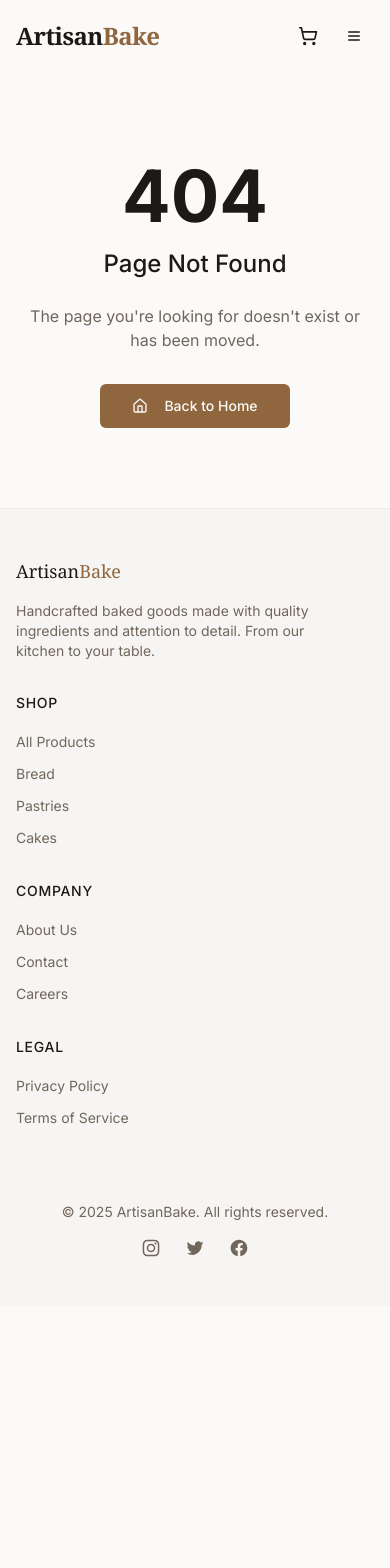
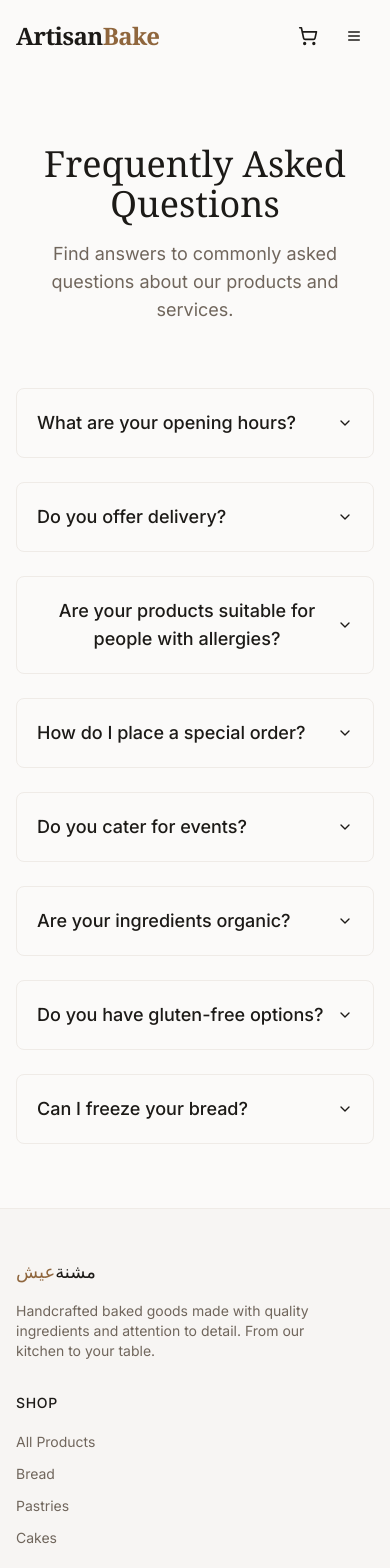
Before and after one commit to solimannafie/mashana-website, a React (Vite) app: page /faqs in a window 390 px wide. Shown: the top 1568 px of the page. Before the commit the page ends 1306 px from the top, so only its background shows below. Built offline with nearby package versions, Linux system fonts and the light colour scheme.

Commit message:
Update footer and replace CTA
- Replaced the "Join our community" section with FAQs in the footer.
- Removed the legal and careers sections from the footer.
- Updated the business name to "مشنة عيش".

```diff
--- a/src/App.tsx
+++ b/src/App.tsx
@@ -11,6 +11,7 @@ import ProductDetail from "./pages/ProductDetail";
 import Cart from "./pages/Cart";
 import Contact from "./pages/Contact";
 import NotFound from "./pages/NotFound";
+import FAQs from "./pages/FAQs";
 
 const queryClient = new QueryClient();
 
@@ -27,6 +28,7 @@ const App = () => (
           <Route path="/products/:id" element={<ProductDetail />} />
           <Route path="/cart" element={<Cart />} />
           <Route path="/contact" element={<Contact />} />
+          <Route path="/faqs" element={<FAQs />} />
           {/* ADD ALL CUSTOM ROUTES ABOVE THE CATCH-ALL "*" ROUTE */}
           <Route path="*" element={<NotFound />} />
         </Routes>
--- a/src/components/layout/Footer.tsx
+++ b/src/components/layout/Footer.tsx
@@ -8,9 +8,9 @@ const Footer: React.FC = () => {
   return (
     <footer className="bg-secondary py-12 border-t border-border">
       <div className="container mx-auto px-4 md:px-6">
-        <div className="grid grid-cols-1 md:grid-cols-4 gap-8">
+        <div className="grid grid-cols-1 md:grid-cols-3 gap-8">
           <div className="space-y-4">
-            <h3 className="font-serif text-lg font-medium">Artisan<span className="text-primary">Bake</span></h3>
+            <h3 className="font-serif text-lg font-medium">مشنة<span className="text-primary">عيش</span></h3>
             <p className="text-sm text-muted-foreground max-w-xs">
               Handcrafted baked goods made with quality ingredients and attention to detail. From our kitchen to your table.
             </p>
@@ -31,22 +31,14 @@ const Footer: React.FC = () => {
             <ul className="space-y-2">
               <li><Link to="/about" className="text-sm text-muted-foreground hover:text-foreground transition-colors">About Us</Link></li>
               <li><Link to="/contact" className="text-sm text-muted-foreground hover:text-foreground transition-colors">Contact</Link></li>
-              <li><Link to="/careers" className="text-sm text-muted-foreground hover:text-foreground transition-colors">Careers</Link></li>
-            </ul>
-          </div>
-
-          <div>
-            <h4 className="font-medium mb-4 text-sm uppercase tracking-wider">Legal</h4>
-            <ul className="space-y-2">
-              <li><Link to="/privacy" className="text-sm text-muted-foreground hover:text-foreground transition-colors">Privacy Policy</Link></li>
-              <li><Link to="/terms" className="text-sm text-muted-foreground hover:text-foreground transition-colors">Terms of Service</Link></li>
+              <li><Link to="/faqs" className="text-sm text-muted-foreground hover:text-foreground transition-colors">FAQs</Link></li>
             </ul>
           </div>
         </div>
 
         <div className="mt-12 pt-6 border-t border-border/50 flex flex-col md:flex-row justify-between items-center space-y-4 md:space-y-0">
           <p className="text-sm text-muted-foreground">
-            &copy; {currentYear} ArtisanBake. All rights reserved.
+            &copy; {currentYear} مشنة عيش. All rights reserved.
           </p>
           <div className="flex space-x-6">
             <a href="#" className="text-muted-foreground hover:text-foreground transition-colors" aria-label="Instagram">
--- /dev/null
+++ b/src/pages/FAQs.tsx
@@ -0,0 +1,102 @@
+
+import React from 'react';
+import Layout from '@/components/layout/Layout';
+import {
+  Accordion,
+  AccordionContent,
+  AccordionItem,
+  AccordionTrigger,
+} from "@/components/ui/accordion";
+
+const FAQs = () => {
+  return (
+    <Layout>
+      <div className="container mx-auto px-4 py-16 md:py-24">
+        <div className="max-w-3xl mx-auto">
+          <div className="text-center mb-16">
+            <h1 className="text-4xl font-serif font-medium mb-4">Frequently Asked Questions</h1>
+            <p className="text-muted-foreground text-lg">
+              Find answers to commonly asked questions about our products and services.
+            </p>
+          </div>
+
+          <Accordion type="single" collapsible className="space-y-6">
+            <AccordionItem value="item-1" className="border rounded-lg p-1">
+              <AccordionTrigger className="text-lg font-medium px-4">
+                What are your opening hours?
+              </AccordionTrigger>
+              <AccordionContent className="px-4 pb-4 text-muted-foreground">
+                We're open from 7:00 AM to 7:00 PM Monday through Friday, and 8:00 AM to 6:00 PM on weekends.
+              </AccordionContent>
+            </AccordionItem>
+
+            <AccordionItem value="item-2" className="border rounded-lg p-1">
+              <AccordionTrigger className="text-lg font-medium px-4">
+                Do you offer delivery?
+              </AccordionTrigger>
+              <AccordionContent className="px-4 pb-4 text-muted-foreground">
+                Yes, we offer delivery within a 10-mile radius of our bakery for orders over $25. Please place your order at least 24 hours in advance.
+              </AccordionContent>
+            </AccordionItem>
+
+            <AccordionItem value="item-3" className="border rounded-lg p-1">
+              <AccordionTrigger className="text-lg font-medium px-4">
+                Are your products suitable for people with allergies?
+              </AccordionTrigger>
+              <AccordionContent className="px-4 pb-4 text-muted-foreground">
+                We clearly label all our products with allergen information. For specific dietary requirements, please contact us directly for more information.
+              </AccordionContent>
+            </AccordionItem>
+
+            <AccordionItem value="item-4" className="border rounded-lg p-1">
+              <AccordionTrigger className="text-lg font-medium px-4">
+                How do I place a special order?
+              </AccordionTrigger>
+              <AccordionContent className="px-4 pb-4 text-muted-foreground">
+                For special orders such as custom cakes or large quantities, please contact us at least 48 hours in advance. You can call us or use the contact form on our website.
+              </AccordionContent>
+            </AccordionItem>
+
+            <AccordionItem value="item-5" className="border rounded-lg p-1">
+              <AccordionTrigger className="text-lg font-medium px-4">
+                Do you cater for events?
+              </AccordionTrigger>
+              <AccordionContent className="px-4 pb-4 text-muted-foreground">
+                Yes, we offer catering services for events of all sizes. We can create custom menus tailored to your specific needs. Please contact us at least one week in advance for catering inquiries.
+              </AccordionContent>
+            </AccordionItem>
+
+            <AccordionItem value="item-6" className="border rounded-lg p-1">
+              <AccordionTrigger className="text-lg font-medium px-4">
+                Are your ingredients organic?
+              </AccordionTrigger>
+              <AccordionContent className="px-4 pb-4 text-muted-foreground">
+                We use organic ingredients whenever possible and source locally when available. We prioritize high-quality ingredients for all our products.
+              </AccordionContent>
+            </AccordionItem>
+
+            <AccordionItem value="item-7" className="border rounded-lg p-1">
+              <AccordionTrigger className="text-lg font-medium px-4">
+                Do you have gluten-free options?
+              </AccordionTrigger>
+              <AccordionContent className="px-4 pb-4 text-muted-foreground">
+                Yes, we offer a selection of gluten-free products. However, please note that they are prepared in the same kitchen as our regular products, so there may be traces of gluten.
+              </AccordionContent>
+            </AccordionItem>
+
+            <AccordionItem value="item-8" className="border rounded-lg p-1">
+              <AccordionTrigger className="text-lg font-medium px-4">
+                Can I freeze your bread?
+              </AccordionTrigger>
+              <AccordionContent className="px-4 pb-4 text-muted-foreground">
+                Yes, our bread freezes well. For best results, slice the bread before freezing and thaw at room temperature or toast from frozen.
+              </AccordionContent>
+            </AccordionItem>
+          </Accordion>
+        </div>
+      </div>
+    </Layout>
+  );
+};
+
+export default FAQs;
--- a/src/pages/Index.tsx
+++ b/src/pages/Index.tsx
@@ -45,7 +45,7 @@ const Index = () => {
                 Handcrafted with passion
               </span>
               <h1 className="text-4xl md:text-6xl font-serif font-medium tracking-tight text-white mb-6">
-                Artisanal Baked Goods For Every Occasion
+                مشنة عيش - Artisanal Baked Goods
               </h1>
               <p className="text-lg md:text-xl text-white/90 mb-8 max-w-2xl">
                 Experience the difference of freshly baked goods made with traditional methods and premium ingredients.
@@ -140,35 +140,35 @@ const Index = () => {
         </section>
       )}
 
-      {/* Call to Action */}
+      {/* FAQs Section (Replacing the newsletter section) */}
       <section className="py-20 bg-primary text-primary-foreground">
-        <div className="container mx-auto px-4 md:px-6 text-center">
-          <h2 className="text-3xl md:text-4xl font-serif font-medium mb-6 max-w-2xl mx-auto">
-            Join our community of bread lovers
+        <div className="container mx-auto px-4 md:px-6">
+          <h2 className="text-3xl md:text-4xl font-serif font-medium mb-10 text-center max-w-2xl mx-auto">
+            Frequently Asked Questions
           </h2>
-          <p className="mb-8 text-primary-foreground/80 max-w-xl mx-auto">
-            Subscribe to our newsletter for exclusive recipes, special offers, and early access to seasonal specialties.
-          </p>
-          <form
-            className="flex flex-col sm:flex-row gap-3 max-w-md mx-auto"
-            onSubmit={(e) => {
-              e.preventDefault();
-              // Handle form submission
-            }}
-          >
-            <input
-              type="email"
-              placeholder="Your email address"
-              className="px-4 py-3 rounded-md focus:outline-none bg-primary-foreground/10 text-primary-foreground border border-primary-foreground/20 flex-1"
-              required
-            />
-            <Button
-              className="bg-primary-foreground text-primary hover:bg-primary-foreground/90"
-              type="submit"
-            >
-              Subscribe
-            </Button>
-          </form>
+
+          <div className="max-w-3xl mx-auto space-y-6">
+            <div className="bg-primary-foreground/10 rounded-lg p-6 border border-primary-foreground/20">
+              <h3 className="font-medium text-xl mb-2">What are your opening hours?</h3>
+              <p className="text-primary-foreground/80">We're open from 7:00 AM to 7:00 PM Monday through Friday, and 8:00 AM to 6:00 PM on weekends.</p>
+            </div>
+
+            <div className="bg-primary-foreground/10 rounded-lg p-6 border border-primary-foreground/20">
+              <h3 className="font-medium text-xl mb-2">Do you offer delivery?</h3>
+              <p className="text-primary-foreground/80">Yes, we offer delivery within a 10-mile radius of our bakery for orders over $25. Please place your order at least 24 hours in advance.</p>
+            </div>
+
+            <div className="bg-primary-foreground/10 rounded-lg p-6 border border-primary-foreground/20">
+              <h3 className="font-medium text-xl mb-2">Are your products suitable for people with allergies?</h3>
+              <p className="text-primary-foreground/80">We clearly label all our products with allergen information. For specific dietary requirements, please contact us directly for more information.</p>
+            </div>
+
+            <div className="text-center mt-8">
+              <Button asChild variant="outline" className="bg-transparent border-primary-foreground/20 hover:bg-primary-foreground/10">
+                <Link to="/faqs">View All FAQs</Link>
+              </Button>
+            </div>
+          </div>
         </div>
       </section>
     </Layout>
```
